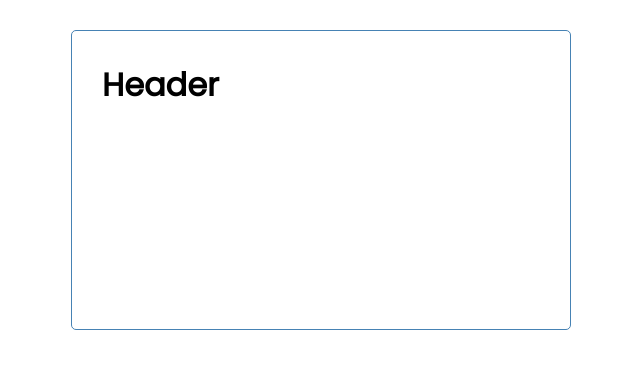
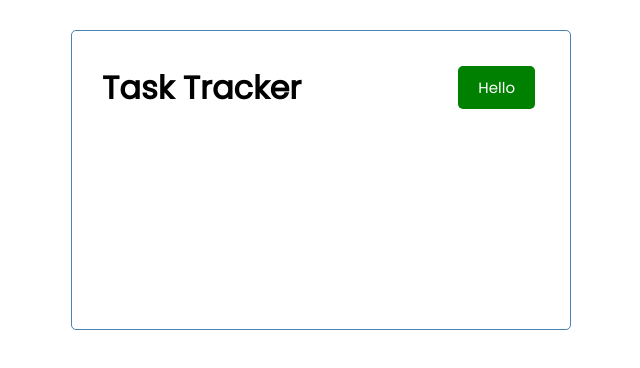
Before and after one commit to ntoane/react-task-tracker, a React (Create React App) app: page / in a window 1280 px wide. Shown: the top 368 px of the page, without its empty margins (319-959 px from the left). Built offline with nearby package versions, Linux system fonts and the light colour scheme.

Commit message:
Button component and Props

```diff
--- a/src/App.js
+++ b/src/App.js
@@ -3,7 +3,7 @@ import Header from "./components/Header";
 function App() {
   return (
     <div className="container">
-     <Header />
+     <Header title="Task Tracker"/>
     </div>
   );
 }
--- /dev/null
+++ b/src/components/Button.js
@@ -0,0 +1,21 @@
+import PropTypes from 'prop-types'
+
+const Button = (props) => {
+    return (
+        <button style={{ backgroundColor: props.color }} className='btn' onClick={props.onClick}>
+            {props.text}
+        </button>
+    )
+}
+
+Button.defaultProps = {
+    color: 'steelblue'
+}
+
+Button.propTypes = {
+    text: PropTypes.string,
+    color: PropTypes.string,
+    onClick: PropTypes.func
+}
+
+export default Button
--- a/src/components/Header.js
+++ b/src/components/Header.js
@@ -1,9 +1,14 @@
-import React from 'react'
+import Button from './Button'
 
-const Header = () => {
+const Header = ({ title }) => {
+const onClick = () => {
+    console.log('Header click')
+}
+
   return (
-    <div>
-      <h1>Header</h1>
+    <div className='header'>
+      <h1>{title}</h1>
+      <Button color='green' text='Hello' onClick={onClick} />
     </div>
   )
 }
```
